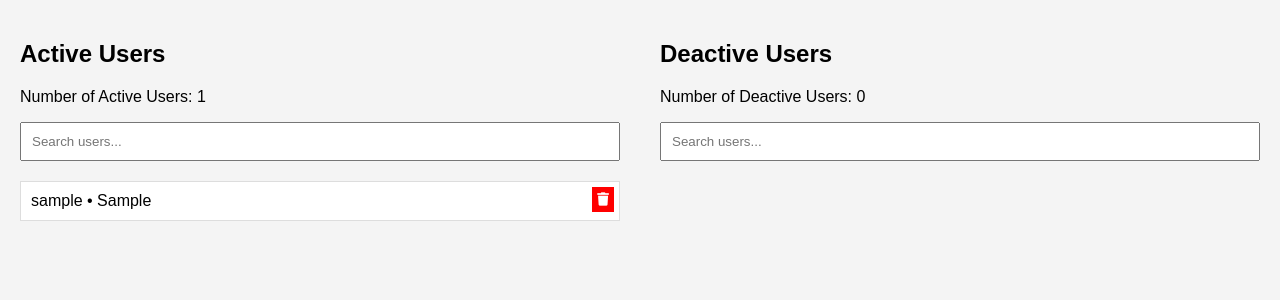
After one commit to Ajay-Priyadarshi/GameNexus, a Node server app: page /userAnalytics/userList in a window 1280 px wide. The commit adds this page. Shown: the top 300 px of the page. Run offline with Node 20, Linux system fonts and the light colour scheme; tables that the repository leaves empty hold one stand-in row (values such as "Sample post"); some libraries are stand-ins or nearby versions.

Commit message:
user analytics

```diff
--- a/src/controllers/userAnalyticsController.js
+++ b/src/controllers/userAnalyticsController.js
@@ -24,3 +24,41 @@ export const showanalytics = async (req, res) => {
         res.status(500).send('Internal Server Error');
     }
 };
+
+export const userList = async (req, res) => {
+    try {
+        // Fetch all users from the database
+        const users = await User.find({});
+
+        // Include all users in the activeUsers array
+        const activeUsers = users;
+        const inactiveUsers = [];
+        res.render('userList', { activeUsers, inactiveUsers });
+    } catch (error) {
+        console.error('Error fetching user list:', error);
+        res.status(500).send('Internal Server Error');
+    }
+}
+
+export const deleteUser = async (req, res) => {
+    const { userId } = req.params;
+
+    try {
+        // Find the user by ID
+        const user = await User.findById(userId);
+
+        if (!user) {
+            // User not found
+            return res.status(404).send('User not found');
+        }
+
+        // Delete the user from the database
+        await User.findByIdAndDelete(userId);
+
+        // Redirect back to the user list
+        res.redirect('/userAnalytics/userList');
+    } catch (error) {
+        console.error('Error deleting user account:', error);
+        res.status(500).send('Internal Server Error');
+    }
+};
--- a/src/routes/userAnalyticsRoutes.js
+++ b/src/routes/userAnalyticsRoutes.js
@@ -1,8 +1,11 @@
+// routes/userAnalyticsRoutes.js
 import express from 'express';
-import { showanalytics } from '../controllers/userAnalyticsController.js';
+import { showanalytics, userList, deleteUser } from '../controllers/userAnalyticsController.js';
 
 const router = express.Router();
 
 router.get('/', showanalytics);
+router.get('/userList', userList);
+router.post('/delete/:userId', deleteUser);
 
 export default router;
--- a/views/managePlans.ejs
+++ b/views/managePlans.ejs
@@ -97,7 +97,7 @@
 
   <div class="options">
     <button><a class="op" href="/managePlans/add">Add Plans</a></button>
-    <button><a class="op" href="/admin/dashboard">Go Back</a></button>
+    <!-- <button><a class="op" href="/admin/dashboard">Go Back</a></button> -->
   </div>
 
 </body>
--- /dev/null
+++ b/views/userList.ejs
@@ -0,0 +1,126 @@
+<!-- userlist.ejs -->
+<!DOCTYPE html>
+<html lang="en">
+
+<head>
+    <meta charset="UTF-8">
+    <meta name="viewport" content="width=device-width, initial-scale=1.0">
+    <link rel="stylesheet" href="https://cdnjs.cloudflare.com/ajax/libs/font-awesome/5.15.3/css/all.min.css">
+    <title>Two-Segment User List</title>
+    <style>
+        body {
+            font-family: Arial, sans-serif;
+            margin: 0;
+            padding: 0;
+            background-color: #f4f4f4;
+        }
+
+        .segment {
+            width: 50%;
+            float: left;
+            box-sizing: border-box;
+            padding: 20px;
+        }
+
+        .search-bar {
+            width: 100%;
+            padding: 10px;
+            margin-bottom: 20px;
+            box-sizing: border-box;
+        }
+
+        .user-list {
+            list-style-type: none;
+            padding: 0;
+            margin: 0;
+        }
+
+        .user-list-item {
+            background-color: #fff;
+            border: 1px solid #ddd;
+            padding: 10px;
+            margin-bottom: 10px;
+            position: relative;
+        }
+
+        .delete-btn {
+            position: absolute;
+            top: 5px;
+            right: 5px;
+            background-color: #f00;
+            color: #fff;
+            border: none;
+            padding: 5px;
+            cursor: pointer;
+        }
+
+        button {
+            margin-left: 48%;
+            margin-bottom: 5vh;
+            background-color: black;
+            padding: 5px;
+        }
+
+        .op {
+            text-decoration: none;
+            color: white;
+        }
+    </style>
+</head>
+
+<body>
+
+    <div class="segment">
+        <h2>Active Users</h2>
+        <p>Number of Active Users: <%= activeUsers.length %></p>
+        <input type="text" class="search-bar" placeholder="Search users...">
+        <ul class="user-list">
+            <% for (const user of activeUsers) { %>
+                <li class="user-list-item">
+                    <%= user.username %> • <%= user.accountType %>
+                    <button class="delete-btn" data-userid="<%= user._id %>">
+                        <i class="fas fa-trash"></i>
+                    </button>
+                </li>
+            <% } %>
+        </ul>
+    </div>
+
+    <div class="segment">
+        <h2>Deactive Users</h2>
+        <p>Number of Deactive Users: <%= inactiveUsers.length %></p>
+        <input type="text" class="search-bar" placeholder="Search users...">
+        <ul class="user-list">
+            <% for (const user of inactiveUsers) { %>
+                <li class="user-list-item">
+                    <%= user.username %> • <%= user.accountType %>
+                    <button class="delete-btn" data-userid="<%= user._id %>">
+                        <i class="fas fa-arrow-left"></i>
+                    </button>
+                </li>
+            <% } %>
+        </ul>
+    </div>
+    <!-- <button><a class="op" href="/admin/dashboard">Go Back</a></button> -->
+
+    <script>
+        document.addEventListener('DOMContentLoaded', function () {
+            const deleteButtons = document.querySelectorAll('.delete-btn');
+
+            deleteButtons.forEach(button => {
+                button.addEventListener('click', function () {
+                    const userId = button.dataset.userid;
+                    const confirmation = confirm(`Are you sure you want to delete the account?`);
+
+                    if (confirmation) {
+                        // Redirect to the delete route
+                        window.location.href = `/userAnalytics/delete/${userId}`;
+                    }
+                });
+            });
+        });
+    </script>
+
+</body>
+
+</html>
```
Also changed, not shown: views/confirmDelete.ejs (added, +20 -0 lines), views/userAnalytics.ejs (+10 -2 lines).
